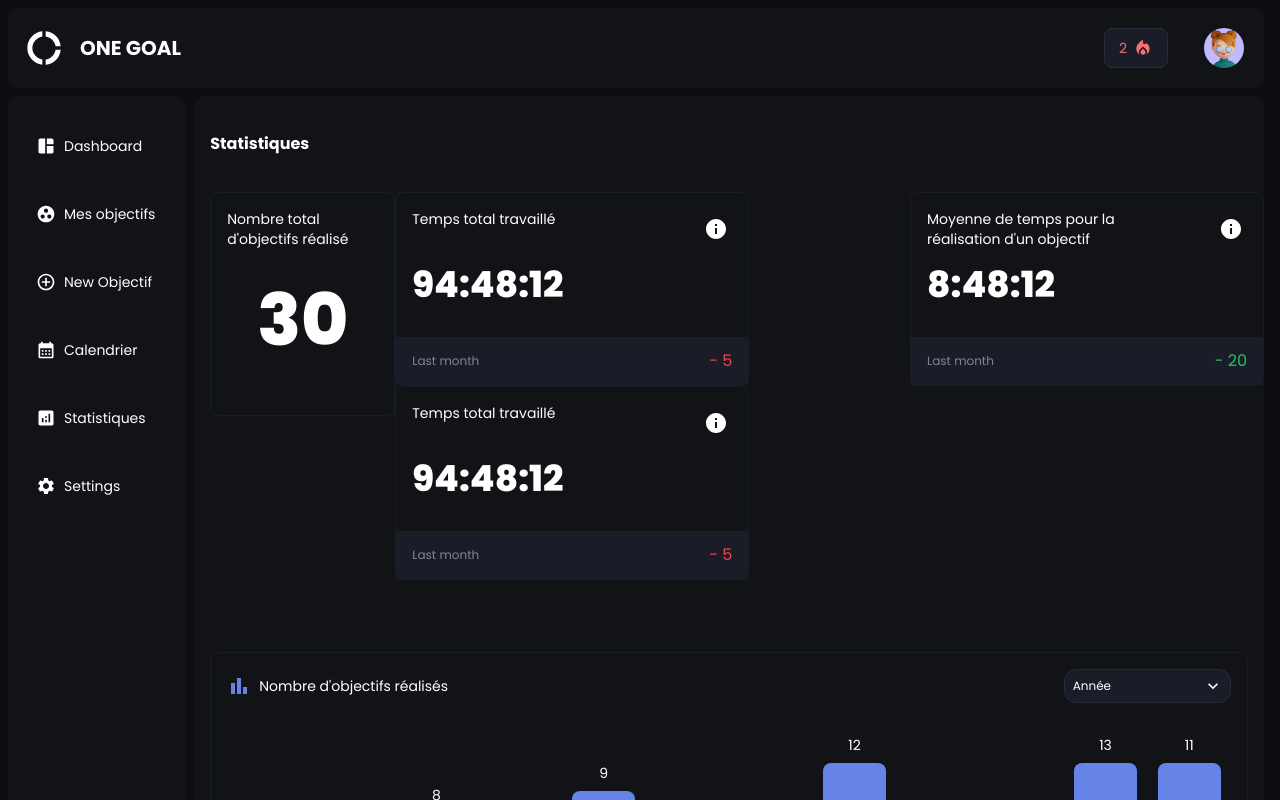
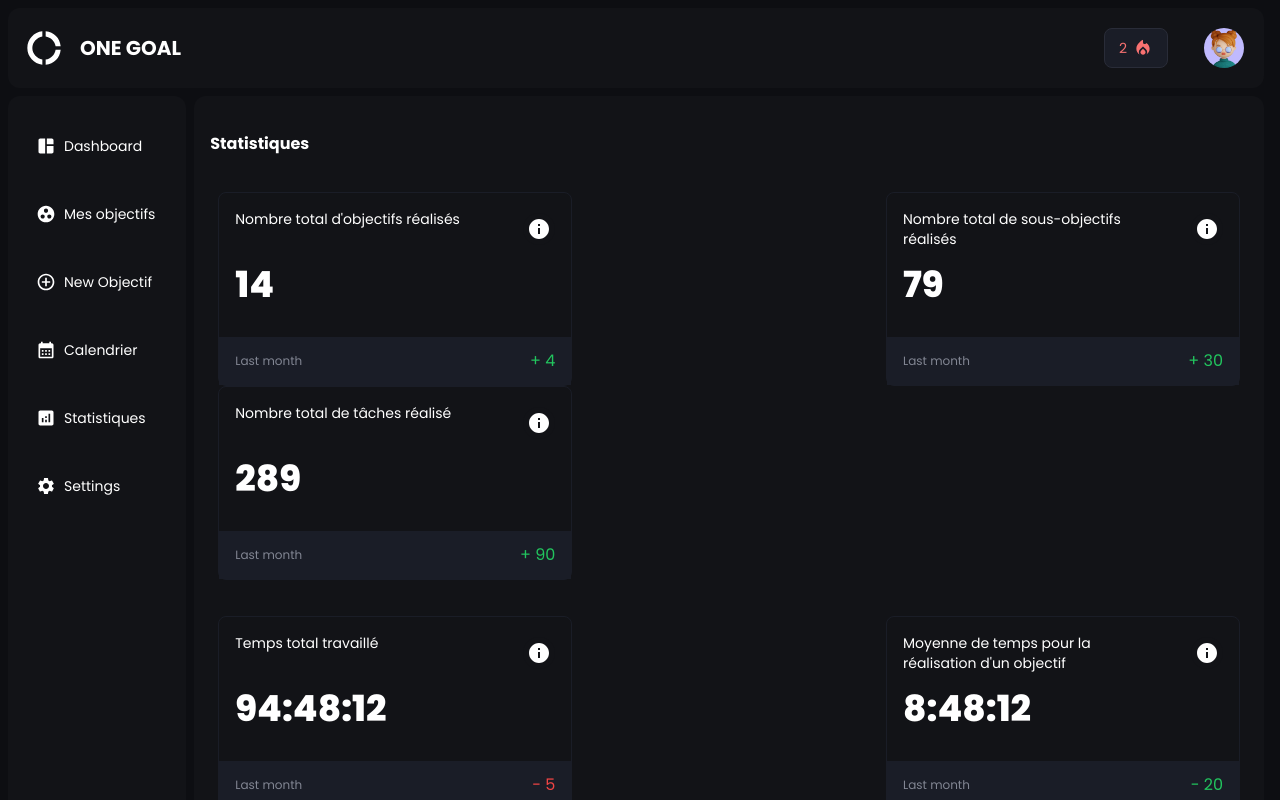
Before and after one commit to rportolan/OneGoal, a React (Vite) app: page /analytics in a window 1280 px wide. Shown: the top 800 px of the page. Built offline with nearby package versions, Linux system fonts and the light colour scheme.

Commit message:
Sauvegarde des modifications de Analytics

```diff
--- a/src/pages/Analytics.jsx
+++ b/src/pages/Analytics.jsx
@@ -26,10 +26,11 @@ const Analytics = () => {
   return (
     <>
         <h2 className='ml-4 py-9 font-bold'>Statistiques</h2>
-            <div className="ml-4 flex">
-                <div className="border border-secondary rounded-lg h-56 w-56 flex flex-col justify-between items-center">
-                    <h3 className="text-sm m-4">Nombre total d'objectifs réalisé</h3>
-                    <span className="text-7xl font-extrabold flex-1 mb-10 flex items-center justify-center">30</span>
+        <div className="ml-6 mr-6 flex flex-wrap">
+                <div className=" flex flex-wrap w-full justify-between mb-9">
+                    <CardStat titleCard="Nombre total d'objectifs réalisés" value="14" isActive={true} progress="+ 4" descStat="Nombre total d'objectif réalisés depuis la création de votre compte, la progression repose sur le mois dernier."/>
+                    <CardStat titleCard="Nombre total de sous-objectifs réalisés" value="79" isActive={true} progress="+ 30" descStat="Nombre total de sous-objectifs réalisés depuis la création de votre compte, la progression repose sur le mois dernier."/>
+                    <CardStat titleCard="Nombre total de tâches réalisé" value="289" isActive={true} progress="+ 90" descStat="Nombre total de tâches réalisés depuis la création de votre compte, la progression repose sur le mois dernier."/>
                 </div>
                 <div className="flex flex-wrap w-full justify-between mb-8">
                     <CardStat titleCard="Temps total travaillé" value="94:48:12" isActive={false} progress="- 5" descStat="Temps total travaillé depuis la création de votre compte, il repose sur le temps que vous définis sur le chronomètre. La progression repose sur le mois dernier."/>
```
